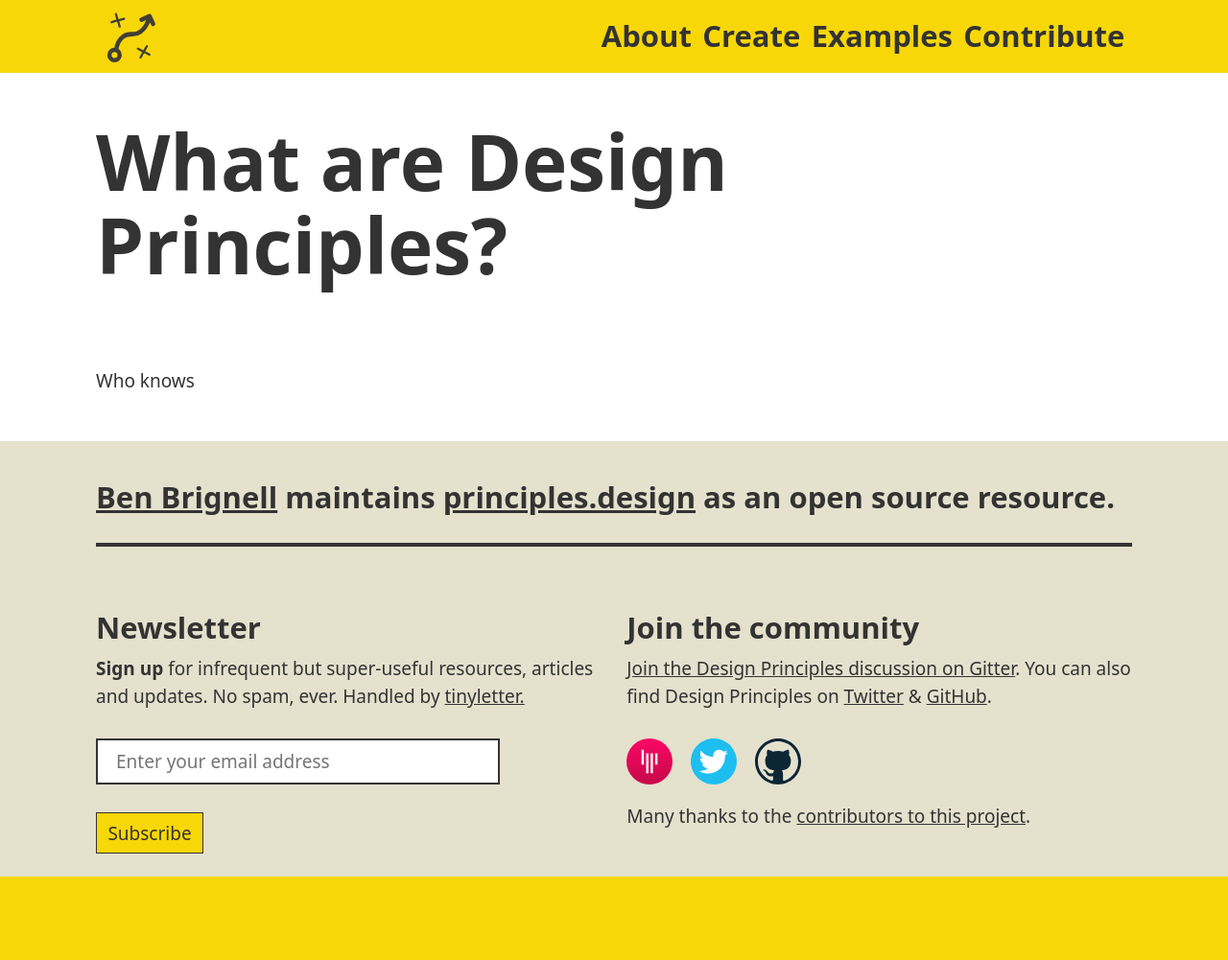
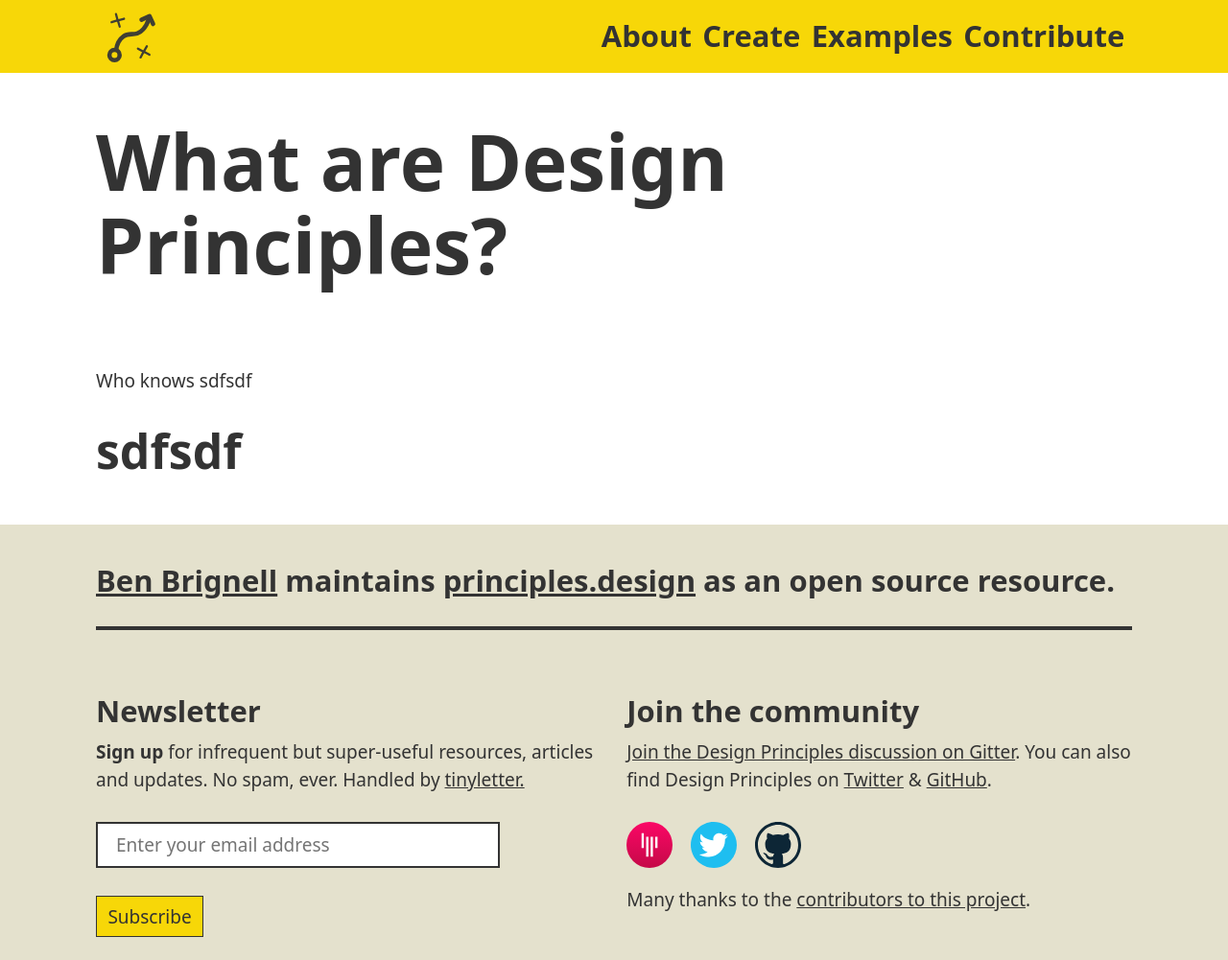
Before and after one commit to benbrignell/principles.design, a Jekyll site: the page built from _pages/what-are-design-principles.md, in a window 1280 px wide. Shown: the whole page at 96% size. Built offline with Jekyll 4.4.1, drawn with Linux system fonts in a browser that asks for light colours; before the commit the page ends 914 px from its top, so only the background shows below that.

Commit message:
moved all pages into _pages

```diff
--- a/_config.yml
+++ b/_config.yml
@@ -17,6 +17,7 @@ markdown: kramdown
 sass:
   sass_dir: _sass
   style: compressed
+include: ['_pages']
 
 collections:
     examples:
--- a/what-are-design-principles.md
+++ b/_pages/what-are-design-principles.md
@@ -3,4 +3,5 @@ layout: page
 title: What are Design Principles?
 permalink: /what-are-design-principles/
 ---
-Who knows
+Who knows sdfsdf
+## sdfsdf
```
Also changed, not shown: _pages/about.md (renamed from about.md), _pages/contribute.md (renamed from contribute.md), _pages/create.md (renamed from create.md), _pages/examples.md (renamed from examples.md).
